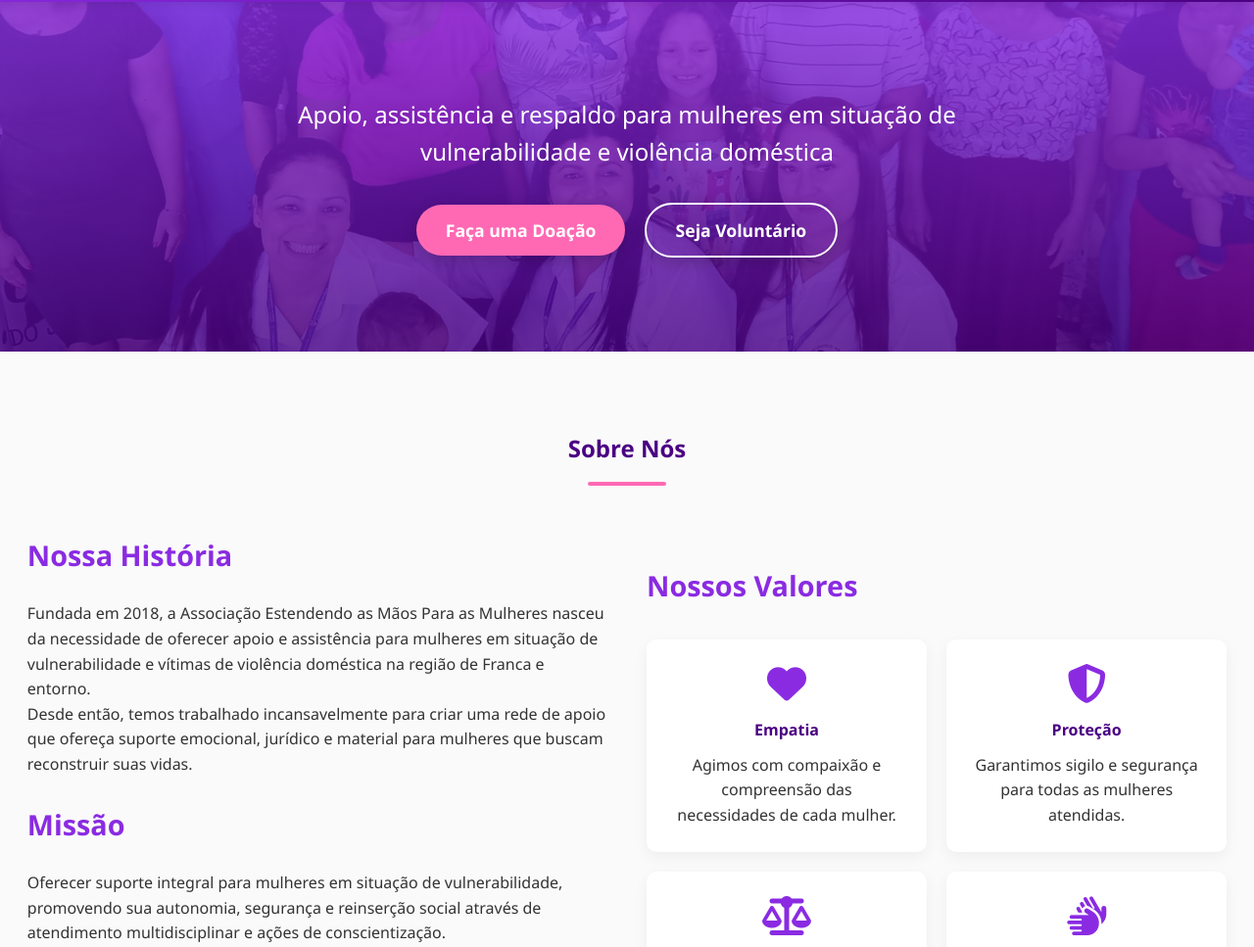
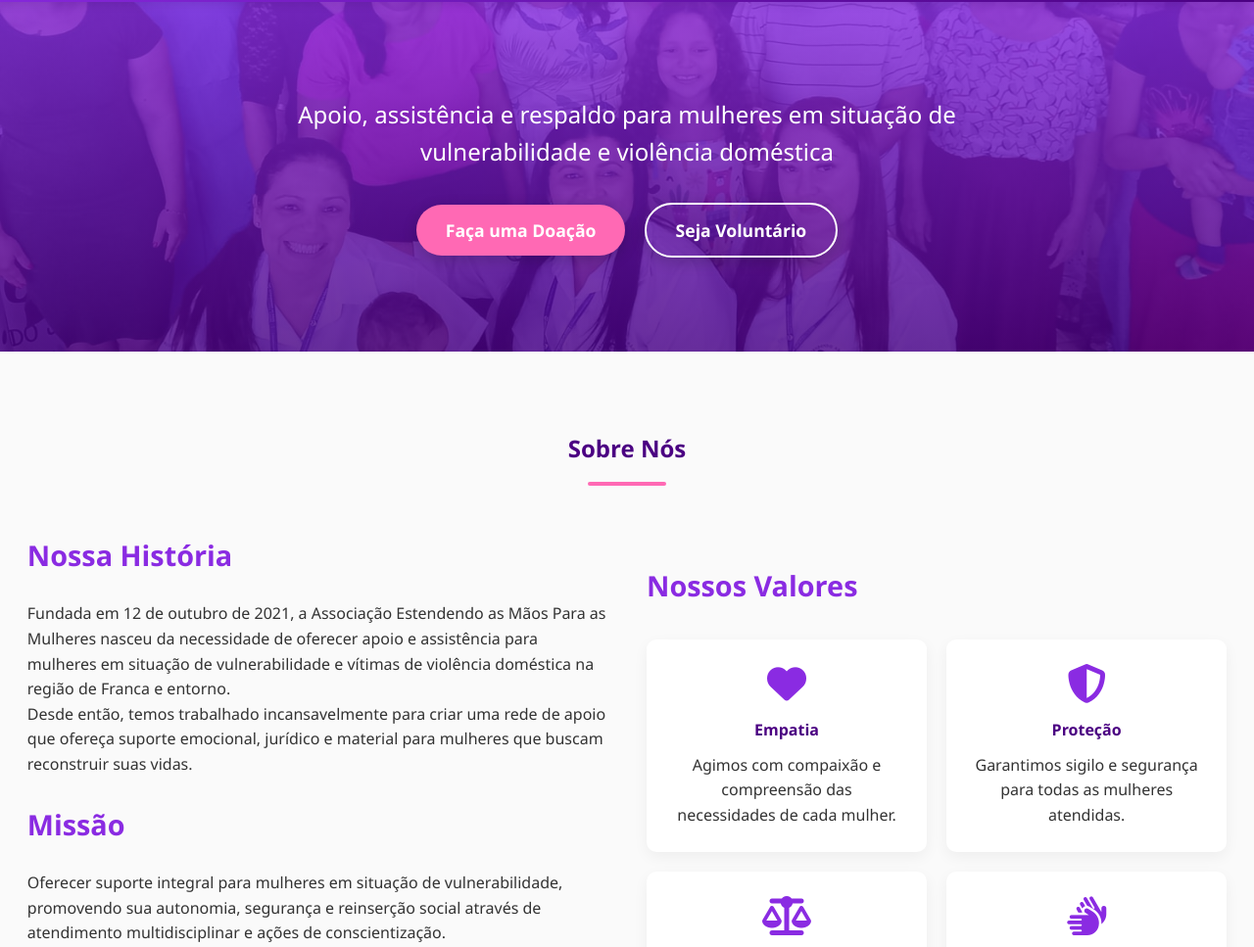
Before and after one commit to RiciPruinelli/EstendendoAsMaos, a plain HTML site: page index.html in a window 1280 px wide. Shown: the part 105-1072 px from the top of the page at 98% size. Drawn offline with nearby package versions, Linux system fonts and the light colour scheme.

Commit message:
Update index.html

```diff
--- a/index.html
+++ b/index.html
@@ -925,7 +925,7 @@
                 <div class="conteudo-sobre">
                     <div class="texto-sobre">
                         <h3>Nossa História</h3>
-                        <p>Fundada em 2018, a Associação Estendendo as Mãos Para as Mulheres nasceu da necessidade de oferecer apoio e assistência para mulheres em situação de vulnerabilidade e vítimas de violência doméstica na região de Franca e entorno.</p>
+                        <p>Fundada em 12 de outubro de 2021, a Associação Estendendo as Mãos Para as Mulheres nasceu da necessidade de oferecer apoio e assistência para mulheres em situação de vulnerabilidade e vítimas de violência doméstica na região de Franca e entorno.</p>
                         <p>Desde então, temos trabalhado incansavelmente para criar uma rede de apoio que ofereça suporte emocional, jurídico e material para mulheres que buscam reconstruir suas vidas.</p>
                         <br>
                         <h3>Missão</h3>
@@ -1457,4 +1457,5 @@
         }
     </script>
 </body>
+
 </html>
```
